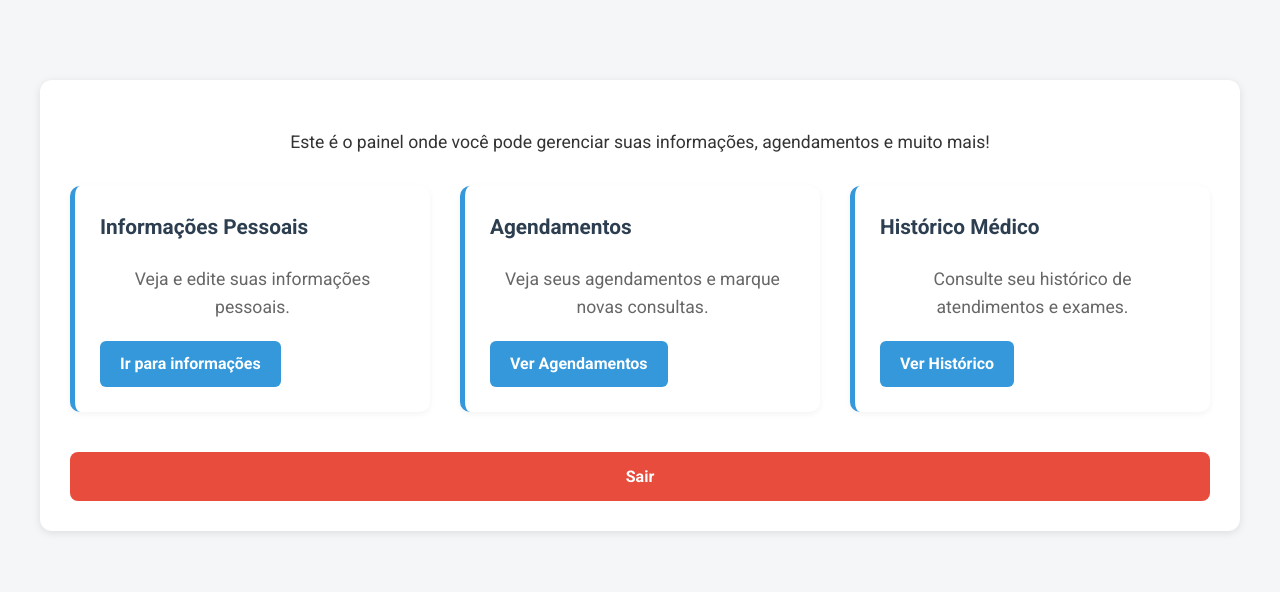
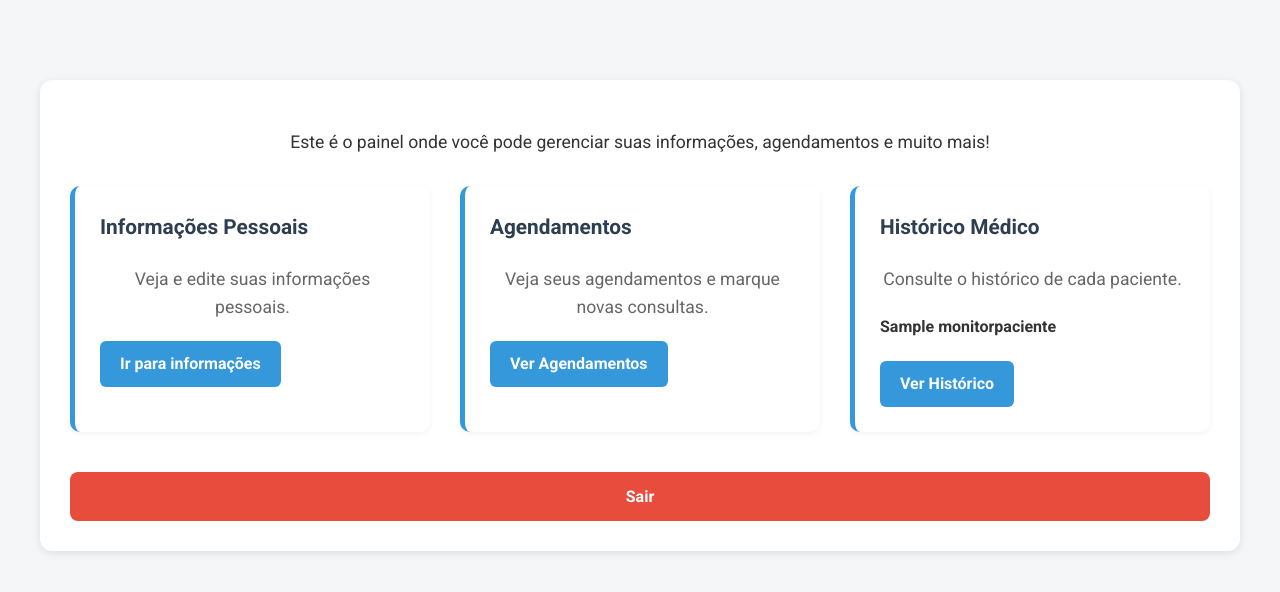
Before and after one commit to mateus-schiavi/PI-III, a Django app: page /dashboard/ in a window 1280 px wide. Shown: the top 592 px of the page. Run offline with Django 5.2, Linux system fonts and the light colour scheme; a user stored in the database is signed in; tables that the repository leaves empty hold one stand-in row (values such as "Sample post").

Commit message:
histórico de pacientes em desenvolvimento

```diff
--- a/backend/monitoramento/models.py
+++ b/backend/monitoramento/models.py
@@ -62,3 +62,12 @@ class MonitorPaciente(models.Model):
 
     def __str__(self):
         return self.nome
+
+class ResultadoExame(models.Model):
+    paciente = models.ForeignKey(MonitorPaciente, on_delete=models.CASCADE, related_name='resultados_exames')
+    exame = models.CharField(max_length=100)  # Nome do exame, por exemplo, "Exame de sangue"
+    resultado = models.TextField()  # Detalhes do resultado
+    data_exame = models.DateField()  # Data em que o exame foi realizado
+
+    def __str__(self):
+        return f"Resultado de {self.exame} - {self.paciente.nome}"
--- a/backend/monitoramento/templates/dashboard.html
+++ b/backend/monitoramento/templates/dashboard.html
@@ -1,6 +1,6 @@
 <!DOCTYPE html>
 <html lang="pt-br">
-    {%load static%}
+    {% load static %}
 
     <head>
         <meta charset="UTF-8">
@@ -15,9 +15,8 @@
 
     <body>
 
-
         {% block content %}
-        <div class=" dashboard-container">
+        <div class="dashboard-container">
             <h1>{{ request.session.medico_saudacao }}</h1>
 
             <div class="dashboard-content">
@@ -39,8 +38,16 @@
 
                     <div class="card">
                         <h3>Histórico Médico</h3>
-                    <p>Consulte seu histórico de atendimentos e exames.</p>
-                    <a href="{% url 'ver_historico' %}">Ver Histórico</a>
+                        <p>Consulte o histórico de cada paciente.</p>
+
+                        {% for paciente in pacientes %}
+                        <div class="paciente-historico">
+                            <h4>{{ paciente.nome }}</h4>
+                            <a href="{% url 'ver_historico' paciente.nome %}">Ver Histórico</a>
+                        </div>
+                        {% empty %}
+                        <p>Nenhum paciente monitorado até o momento.</p>
+                        {% endfor %}
                     </div>
                 </div>
 
--- a/backend/monitoramento/urls.py
+++ b/backend/monitoramento/urls.py
@@ -16,7 +16,7 @@ urlpatterns = [
     path('dashboard/excluir_agendamento/<int:id>/', views.excluir_agendamento, name='excluir_agendamento'),
     path('info_pessoal/', views.informacoes_pessoais, name='informacoes_pessoais'),
     path('simular_batimentos/', views.simular_batimentos, name='simular_batimentos'),
-    path('ver_historico/', views.ver_historico, name='ver_historico'),
+    path('ver_historico/<str:paciente_nome>/', views.ver_historico, name='ver_historico'),
 ]
 
 urlpatterns += router.urls
--- a/backend/monitoramento/views.py
+++ b/backend/monitoramento/views.py
@@ -83,7 +83,11 @@ def login_medico(request):
 @never_cache
 @login_required(login_url='/login/')
 def dashboard(request):
-    return render(request, 'dashboard.html')
+    pacientes = MonitorPaciente.objects.filter(medico=request.user)
+    return render(request, 'dashboard.html', {
+        'pacientes': pacientes,
+        'medico': request.user
+    })
 
 def logout_medico(request):
     logout(request)
@@ -159,6 +163,11 @@ def simular_batimentos(request):
     return redirect('ver_historico')
 
 @login_required
-def ver_historico(request):
-    batimentos = HeartBeat.objects.order_by('-timestamp')[:10]
-    return render(request, 'historico.html', {'batimentos': batimentos})
+def ver_historico(request, paciente_nome):
+    # Buscando o paciente pelo nome
+    paciente = get_object_or_404(MonitorPaciente, nome=paciente_nome)
+
+    # Acessando os resultados de exames relacionados a esse paciente
+    resultados = paciente.resultados_exames.all()
+
+    return render(request, 'historico.html', {'paciente': paciente, 'resultados': resultados})
```
Lines whose indentation alone changed are shown as unchanged.
